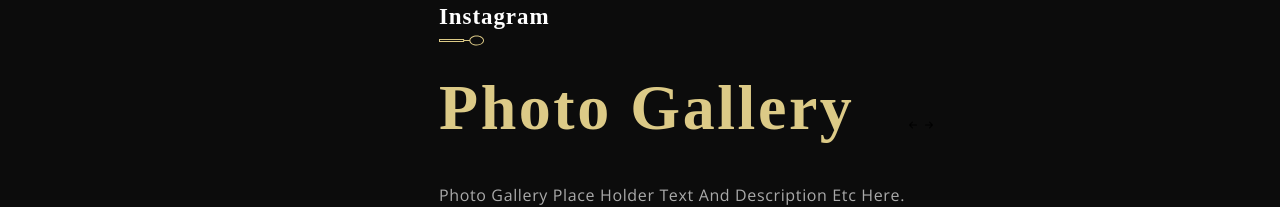
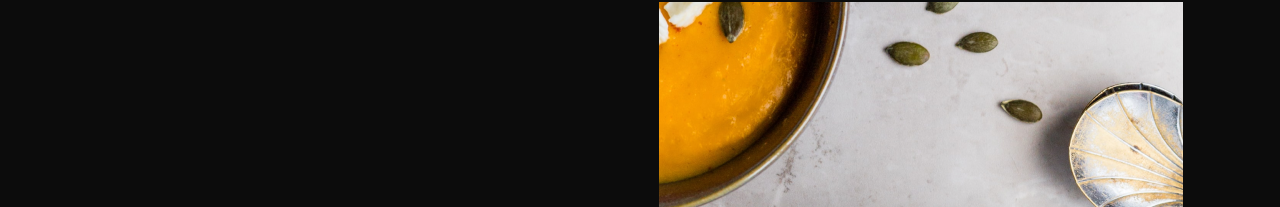
Before and after one commit to jyeung-se/jacques_boba, a React (Create React App) app: page / in a window 1280 px wide. Shown: the part 6044-6251 px from the top of the page. Built offline with nearby package versions, Linux system fonts and the light colour scheme; a web font is replaced by a local one.

Commit message:
Brought in images and displayed 4 gallery images on page.

```diff
--- a/src/container/Gallery/Gallery.jsx
+++ b/src/container/Gallery/Gallery.jsx
@@ -4,6 +4,9 @@ import { BsInstagram, BsArrowLeftShort, BsArrowRightShort } from 'react-icons/bs
 import { SubHeading } from '../../components';
 import { images } from '../../constants'
 import './Gallery.css';
+
+
+const galleryImages = [ images.gallery01, images.gallery02, images.gallery03, images.gallery04 ]
 
 const Gallery = () => {
   const scrollRef = useRef(null)
@@ -29,6 +32,11 @@ const Gallery = () => {
 
       <div className='app_gallery-images'>
         <div className='app__gallery-images_container' ref={scrollRef}>
+          {galleryImages.map((image, index) => (
+            <div className='app__gallery-images flex__center' key={`gallery_image${index + 1}`}>
+              <img src={image} alt="gallery" />
+            </div>
+          ))}
         </div>
         <div className='app__gallery-images_arrow'>
           <BsArrowLeftShort className='gallery__arrow-icon' onClick={( )=> scroll('left')} />
```
